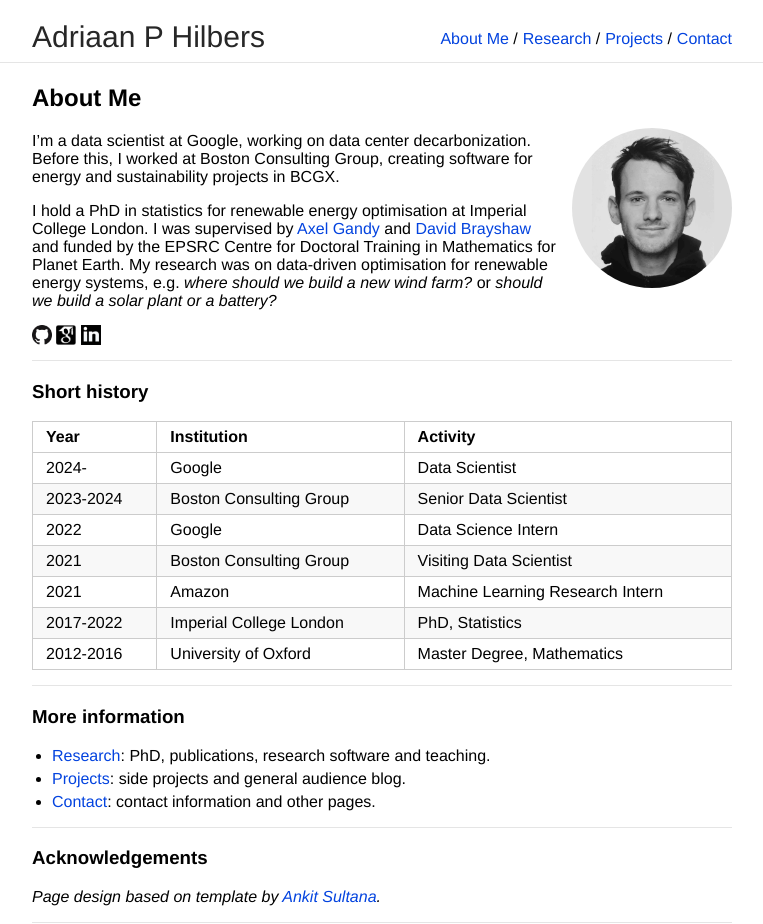
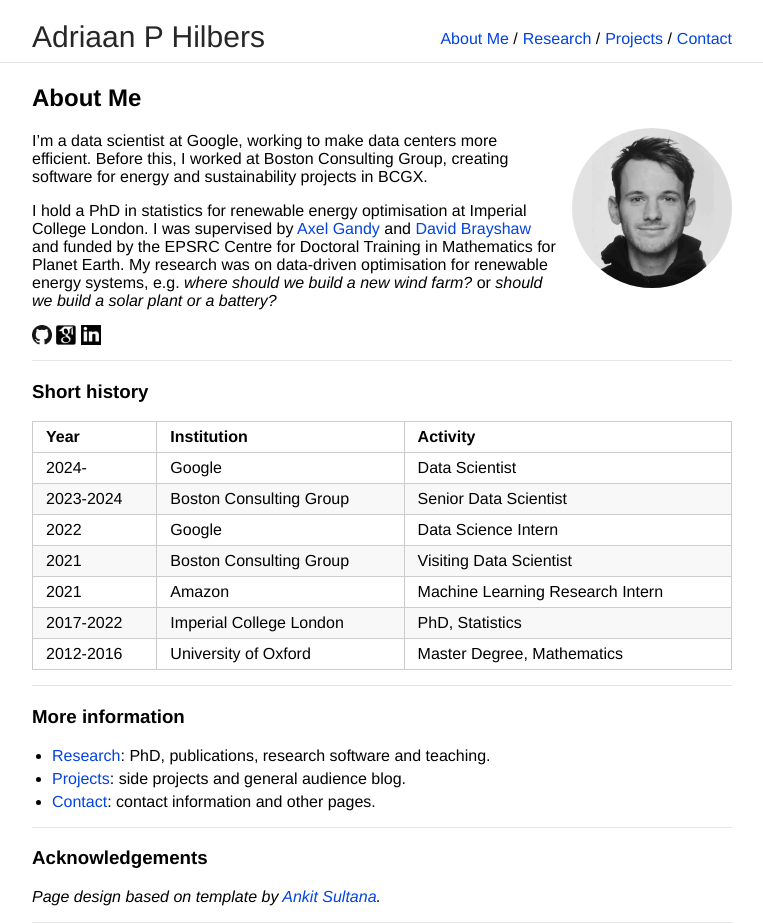
Before and after one commit to ahilbers/ahilbers.github.io, a Jekyll site: the page built from index.md, in a window 1280 px wide. Shown: the whole page, without its empty margins (258-1021 px from the left). Built offline with Jekyll 4.4.1, drawn with Linux system fonts in a browser that asks for light colours; our own code applies the rules of GitHub Pages for plain Markdown files.

Commit message:
periodic update

```diff
--- a/index.md
+++ b/index.md
@@ -7,7 +7,7 @@
 
 <img class="profile-picture" src="images/adriaan.jpg">
 
-I'm a data scientist at Google, working on data center decarbonization. Before this, I worked at Boston Consulting Group, creating software for energy and sustainability projects in BCGX.
+I'm a data scientist at Google, working to make data centers more efficient. Before this, I worked at Boston Consulting Group, creating software for energy and sustainability projects in BCGX.
 
 I hold a PhD in statistics for renewable energy optimisation at Imperial College London. I was supervised by [Axel Gandy](http://wwwf.imperial.ac.uk/~agandy/) and [David Brayshaw](https://research.reading.ac.uk/meteorology/people/david-brayshaw/) and funded by the EPSRC Centre for Doctoral Training in Mathematics for Planet Earth. My research was on data-driven optimisation for renewable energy systems, e.g. *where should we build a new wind farm?* or *should we build a solar plant or a battery?*
 
```
